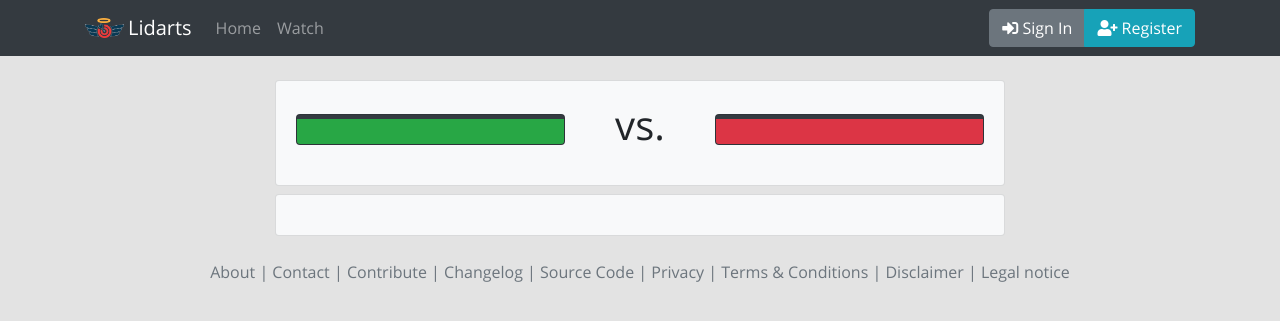
After one commit to mischkadb/lidarts, a Flask app: template lidarts/templates/game/X01_statistics.html in a window 1280 px wide. The commit adds this page. Shown: the top 321 px of the page. Run offline with Flask 2, Linux system fonts and the light colour scheme; the template is opened without the code that fills it, so the values that code supplies are empty; parts of the project's set-up code (start-up, migrations or seed data) failed here and were passed over; some libraries are stand-ins or nearby versions.

Commit message:
new page for leg statistics
first version for a new leg statistic page

```diff
--- a/lidarts/__init__.py
+++ b/lidarts/__init__.py
@@ -17,8 +17,9 @@ from speaklater import _LazyString
 from sqlalchemy import MetaData
 
 
+# disable false positive pylint warning - https://github.com/PyCQA/pylint/issues/414
 class JSONEncoder(BaseEncoder):
-    def default(self, o):
+    def default(self, o):                           # pylint: disable=E0202
         if isinstance(o, _LazyString):
             return text_type(o)
 
@@ -47,8 +48,8 @@ security = Security()
 socketio = SocketIO()
 babel = Babel()
 moment = Moment()
+
 avatars = UploadSet('avatars', IMAGES)
-
 
 def create_app(test_config=None):
     # Create Flask app with a default config
--- a/lidarts/templates/game/X01_completed.html
+++ b/lidarts/templates/game/X01_completed.html
@@ -188,7 +188,9 @@
                                 <td class="border-0"></td>
                                 {% for set in range(1, match_json|length + 1) %}
                                 {% for leg in range(1, match_json[set|string]|length + 1) %}
-                                <td class="border">S{{ set }}|L{{ leg }}</td>
+                                <td class="border">
+                                    <a href="{{ url_for('game.statistics_set_leg', hashid=game.hashid, set=set, leg=leg) }}">S{{ set }}|L{{ leg }}</a>
+                                </td>
                                 {% endfor %}
                                 {% endfor %}
                             </tr>
--- /dev/null
+++ b/lidarts/templates/game/X01_statistics.html
@@ -0,0 +1,100 @@
+{% extends "base.html" %}
+
+{% block app_content %}
+{% set playerWon = 1 %}
+{% if 'to_finish' in leg_data_json['2'] %}
+{%     set playerWon = 2 %}
+{% endif %}
+
+<div class="row justify-content-center mb-2">
+    <div class="col-xl-8 col-lg-10 col-sm-12">
+        <div class="card bg-light">
+            <div class="card-body">
+                <div class="row justify-content-center align-items-center mb-2">
+                    <div class="col-sm-5 text-center text-light">
+                        <div class="card bg-dark">
+                            <div class="card-body player_name_card"><h1>{{ playerNames[0] }}</h1></div>
+                            <div class="card-footer
+                            {% if playerWon == 1 %}bg-success border-success
+                            {% else %}bg-danger border-danger{% endif %}"></div>
+                        </div>
+                    </div>
+
+                    <div class="col-sm-2 text-center"><h1>vs.</h1></div>
+
+                    <div class="col-sm-5 text-center text-light">
+                        <div class="card bg-dark">
+                            <div class="card-body player_name_card"><h1>{{ playerNames[1] }}</h1></div>
+                            <div class="card-footer
+                            {% if playerWon == 2 %}bg-success border-success
+                            {% else %}bg-danger border-danger{% endif %}"></div>
+                        </div>
+                    </div>
+                </div>
+            </div>
+        </div>
+    </div>
+</div>
+
+<div class="row justify-content-center mb-2">
+    <div class="col-xl-8 col-lg-10 col-sm-12">
+        <div class="card bg-light">
+            <div class="card-body">
+                {%  set countScoresPlayerOne = leg_data_json['1']['scores']|length %}
+                {%  set countScoresPlayerTwo = leg_data_json['2']['scores']|length %}
+                {%  set countScores = countScoresPlayerOne %}
+                {%  if countScoresPlayerTwo > countScoresPlayerOne %}
+                {%      set countScores = countScoresPlayerTwo %}
+                {%  endif %}
+                {%  for entry in range(0, countScores) %}
+                <div class="row">
+
+                    <div class="col-sm-3 offset-sm-1 text-center">
+                        <h1>{{ leg_data_json['1']['scores'][entry] }}</h1>
+                    </div>
+                    <div class="col-sm-4 text-center" >
+                        <h1><b>{{ entry + 1 }}</b></h1>
+                    </div>
+                    <div class="col-sm-3 text-center">
+                        <h1>{{ leg_data_json['2']['scores'][entry] }}</h1>
+                    </div>
+                </div>
+                <br/>
+                {% endfor %}
+                <!--
+                <div class="row justify-content-center align-items-center mb-2 text-center text-secondary">
+                    <div class="col-sm-3 offset-sm-1">
+                        <div class="card bg-light text-dark">
+                            <div class="card-body player_name_card">
+                                <p>aAvg.</p>
+                                <p>First 9 Avg.</p>
+                                <p>Doubles</p>
+                            </div>
+                        </div>
+                    </div>
+                </div>
+
+                <div class="col-sm-4">
+                    <div class="card bg-light">
+                        <div class="card-body player_name_card">
+                            <p>Avg.</p>
+                            <p>First 9 Avg.</p>
+                            <p>Doubles</p>
+                        </div>
+                    </div>
+                </div>
+
+                <div class="col-sm-3">
+                    <div class="card bg-light text-dark">
+                        <div class="card-body player_name_card">
+                            <p>test</p>
+                        </div>
+                    </div>
+                </div>
+                -->
+            </div>
+        </div>
+    </div>
+</div>
+
+{% endblock %}
```
Also changed, not shown: lidarts/game/routes.py (+15 -10 lines), lidarts/game/utils.py (+15 -0 lines), 1 other file.
